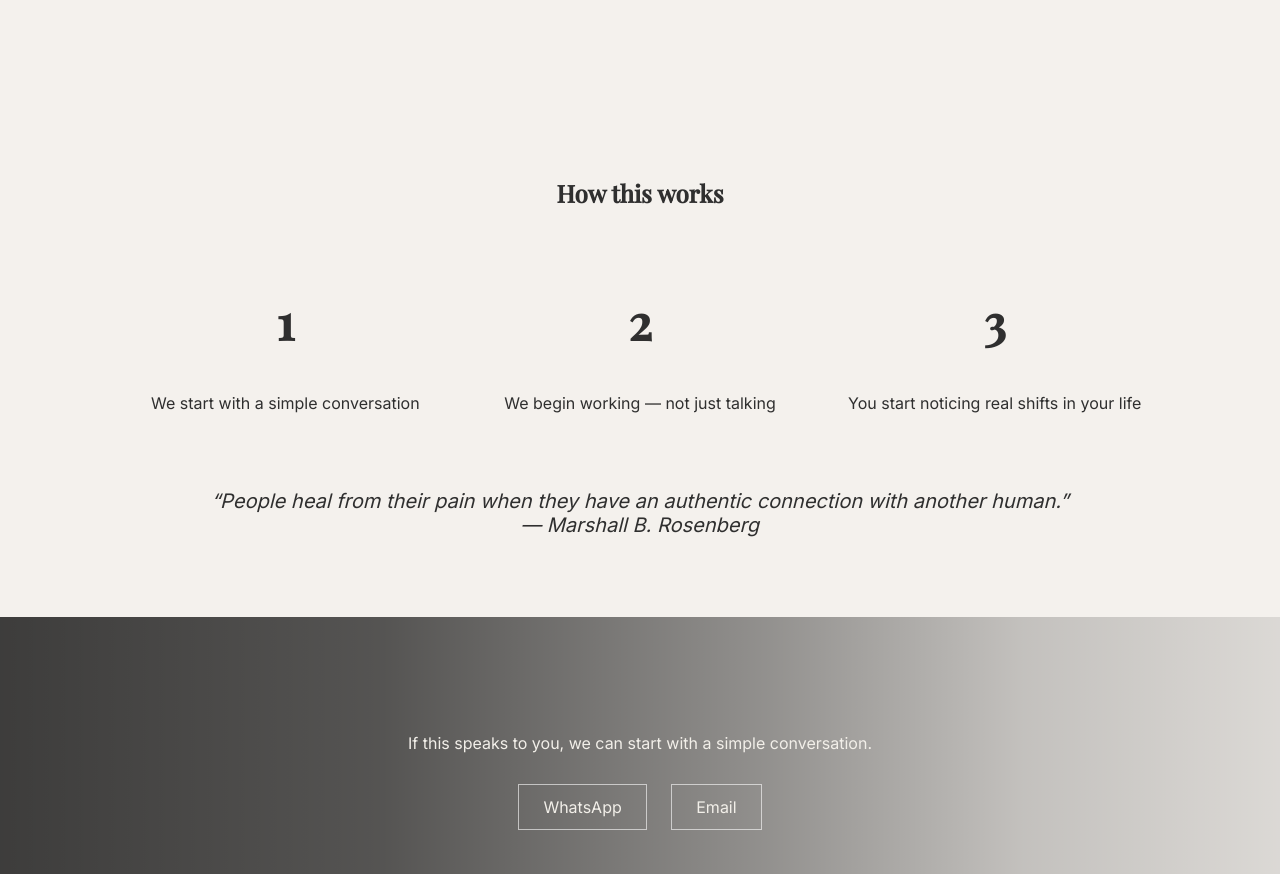
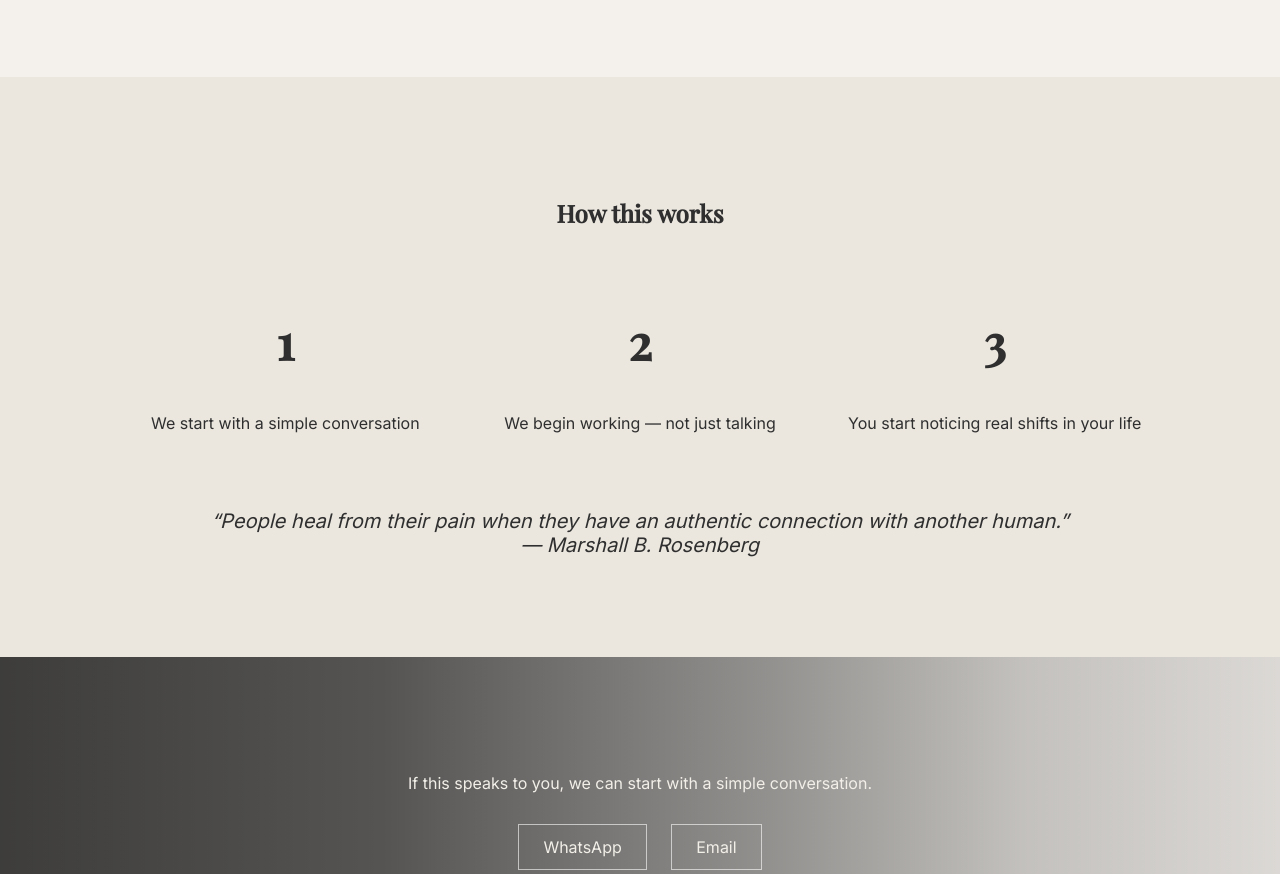
Before and after one commit to RakshaBC/therapy-landing, a plain HTML site: page index.html in a window 1280 px wide. Shown: the part 1137-2011 px from the top of the page. Drawn offline with nearby package versions, Linux system fonts and the light colour scheme.

Commit message:
Update index.html

```diff
--- a/index.html
+++ b/index.html
@@ -117,6 +117,11 @@ body {
   opacity: 0;
   transform: translateY(30px);
   transition: all 0.8s ease;
+}
+
+.process {
+  background: #ebe7df;
+  padding: 100px 10%;
 }
 
 .section.visible,
@@ -292,7 +297,7 @@ body {
 </section>
 
 <!-- HOW IT WORKS -->
-<section class="section">
+<section class="section process">
   <h2 style="font-family: Playfair Display;">How this works</h2>
 
   <div class="steps">
```
